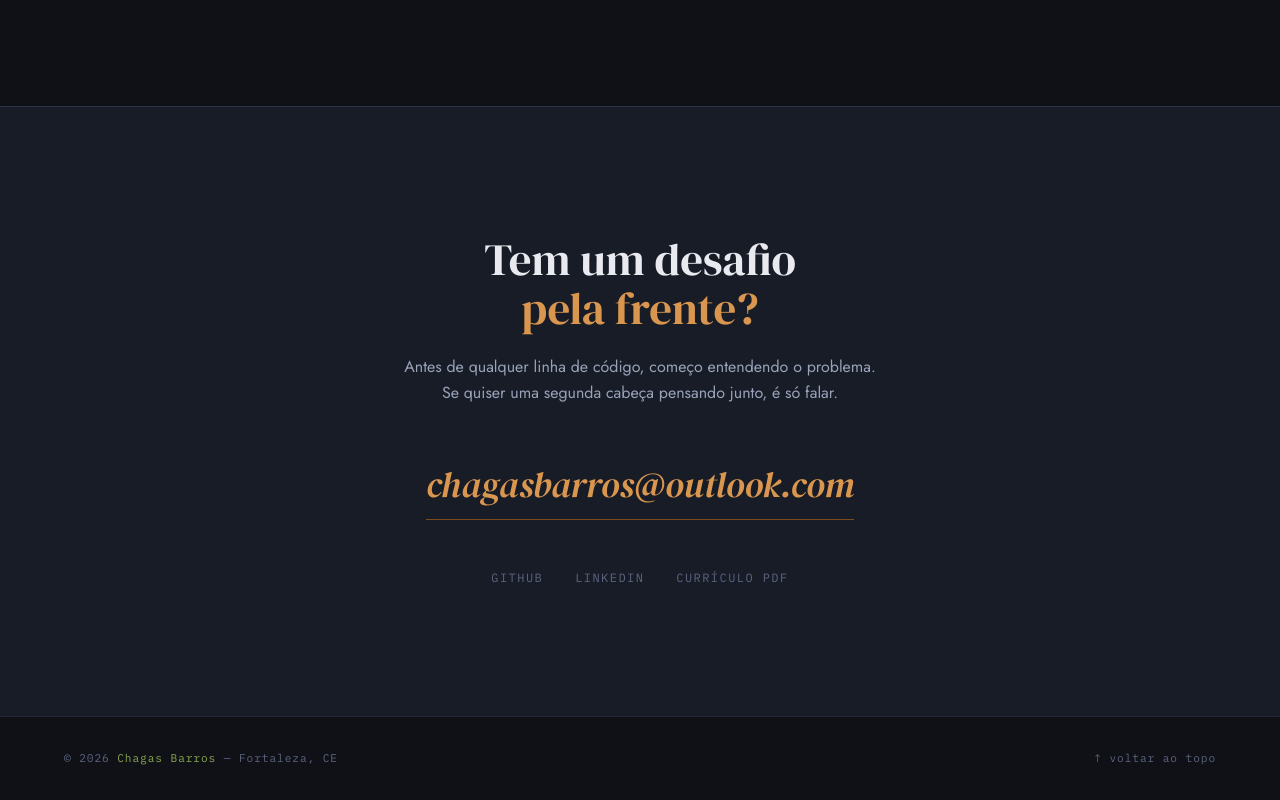
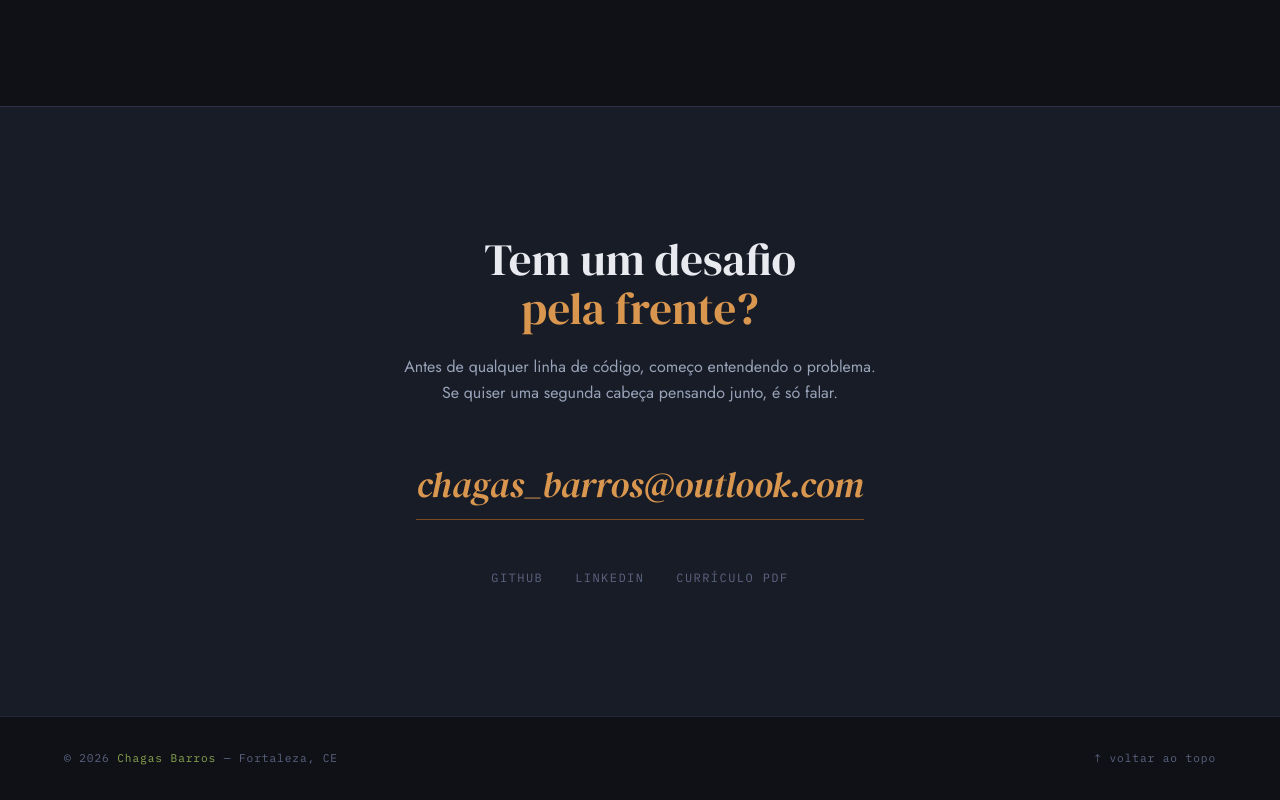
Before and after one commit to chagasbarros/portifolio, a Next.js app: page / in a window 1280 px wide. Shown: the part 4629-5429 px from the top of the page. Built offline with nearby package versions, Linux system fonts and the light colour scheme.

Commit message:
Update email format in Contact component
Corrigi o email, estava faltando um underline.

```diff
--- a/src/components/Contact.tsx
+++ b/src/components/Contact.tsx
@@ -21,7 +21,7 @@ export default function Contact() {
         href="mailto:chagasbarros@outlook.com"
         className="font-display text-[clamp(1.5rem,3vw,2.25rem)] italic text-copper-400 no-underline border-b border-copper-700 pb-1 hover:text-copper-200 transition-colors duration-200 inline-block mb-12"
       >
-        chagasbarros@outlook.com
+        chagas_barros@outlook.com
       </a>
 
       <div className="flex justify-center gap-8 flex-wrap">
```
